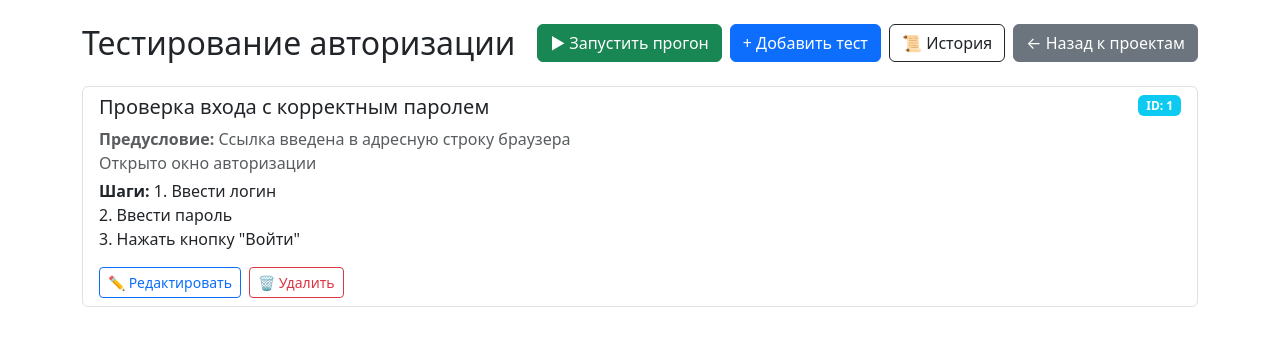
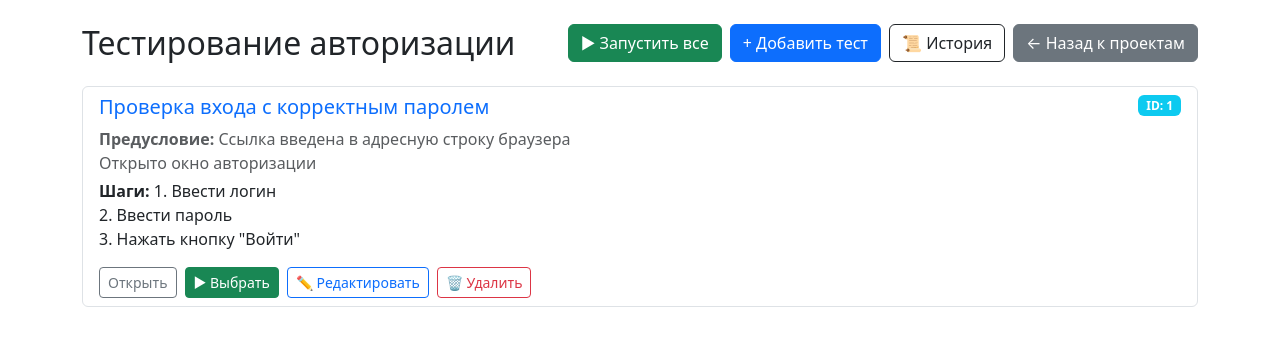
Before and after one commit to 254852bm/test_runner_web, a Flask app: page /project/1 in a window 1280 px wide. Shown: the part 56-402 px from the top of the page. Run offline with Flask 3, Linux system fonts and the light colour scheme; a user stored in the database is signed in; data comes from the database, SQL or seed files in the repository.

Commit message:
Add test case selection and detail navigation

```diff
--- a/templates/project_detail.html
+++ b/templates/project_detail.html
@@ -3,7 +3,7 @@
 <div class="d-flex justify-content-between align-items-start gap-3 flex-wrap mb-4">
     <h2 class="project-name mb-0 flex-grow-1">{{ project.name }}</h2>
     <div class="action-buttons justify-content-end">
-        <a href="{{ url_for('main.run_tests', project_id=project.id) }}" class="btn btn-success">▶ Запустить прогон</a>
+        <a href="{{ url_for('main.run_tests', project_id=project.id) }}" class="btn btn-success">▶ Запустить все</a>
         <a href="{{ url_for('main.create_test', project_id=project.id) }}" class="btn btn-primary">+ Добавить тест</a>
         <a href="{{ url_for('main.run_history', project_id=project.id) }}" class="btn btn-outline-dark">📜 История</a>
         <a href="{{ url_for('main.projects') }}" class="btn btn-secondary">← Назад к проектам</a>
@@ -16,7 +16,7 @@
             <div class="list-group-item">
                 <div class="d-flex justify-content-between align-items-start gap-3 flex-wrap">
                     <div class="flex-grow-1 min-width-0">
-                        <h5 class="test-case-title">{{ test.title }}</h5>
+                        <h5 class="test-case-title"><a href="{{ url_for('main.test_detail', project_id=project.id, test_id=test.id) }}" class="text-decoration-none">{{ test.title }}</a></h5>
                         {% if test.precondition %}
                             <p class="mb-1 text-muted test-case-text"><strong>Предусловие:</strong> {{ test.precondition }}</p>
                         {% endif %}
@@ -25,6 +25,8 @@
                     <span class="badge bg-info flex-shrink-0">ID: {{ test.id }}</span>
                 </div>
                 <div class="mt-3 action-buttons">
+                    <a href="{{ url_for('main.test_detail', project_id=project.id, test_id=test.id) }}" class="btn btn-sm btn-outline-secondary">Открыть</a>
+                    <a href="{{ url_for('main.run_tests', project_id=project.id, test_id=test.id) }}" class="btn btn-sm btn-success">▶ Выбрать</a>
                     <a href="{{ url_for('main.edit_test', project_id=project.id, test_id=test.id) }}" class="btn btn-sm btn-outline-primary">✏ Редактировать</a>
                     <form method="POST" action="{{ url_for('main.delete_test', project_id=project.id, test_id=test.id) }}" onsubmit="return confirm('Удалить этот тест-кейс и всю его историю прогонов?');">
                         <button type="submit" class="btn btn-sm btn-outline-danger">🗑 Удалить</button>
```
